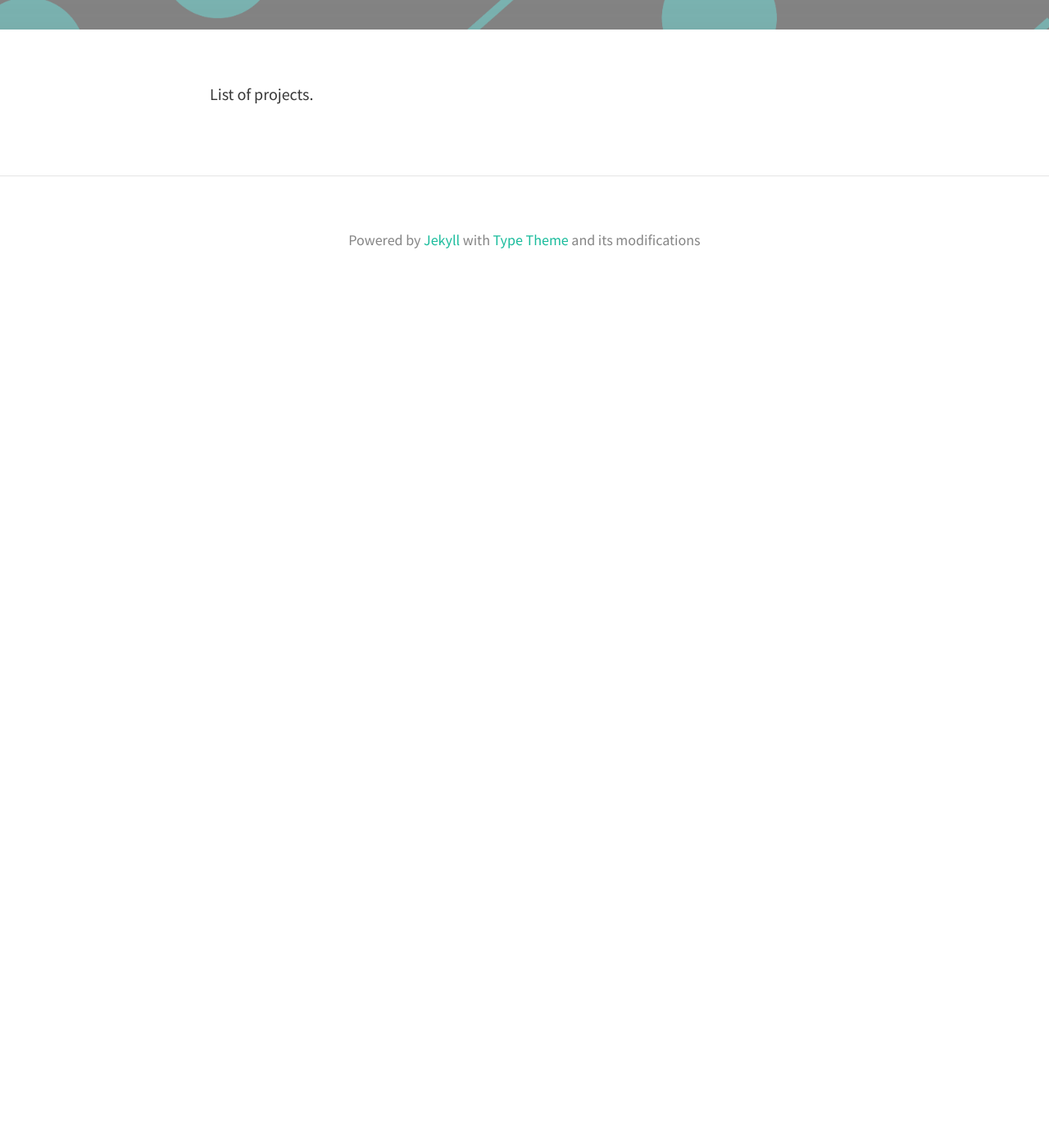
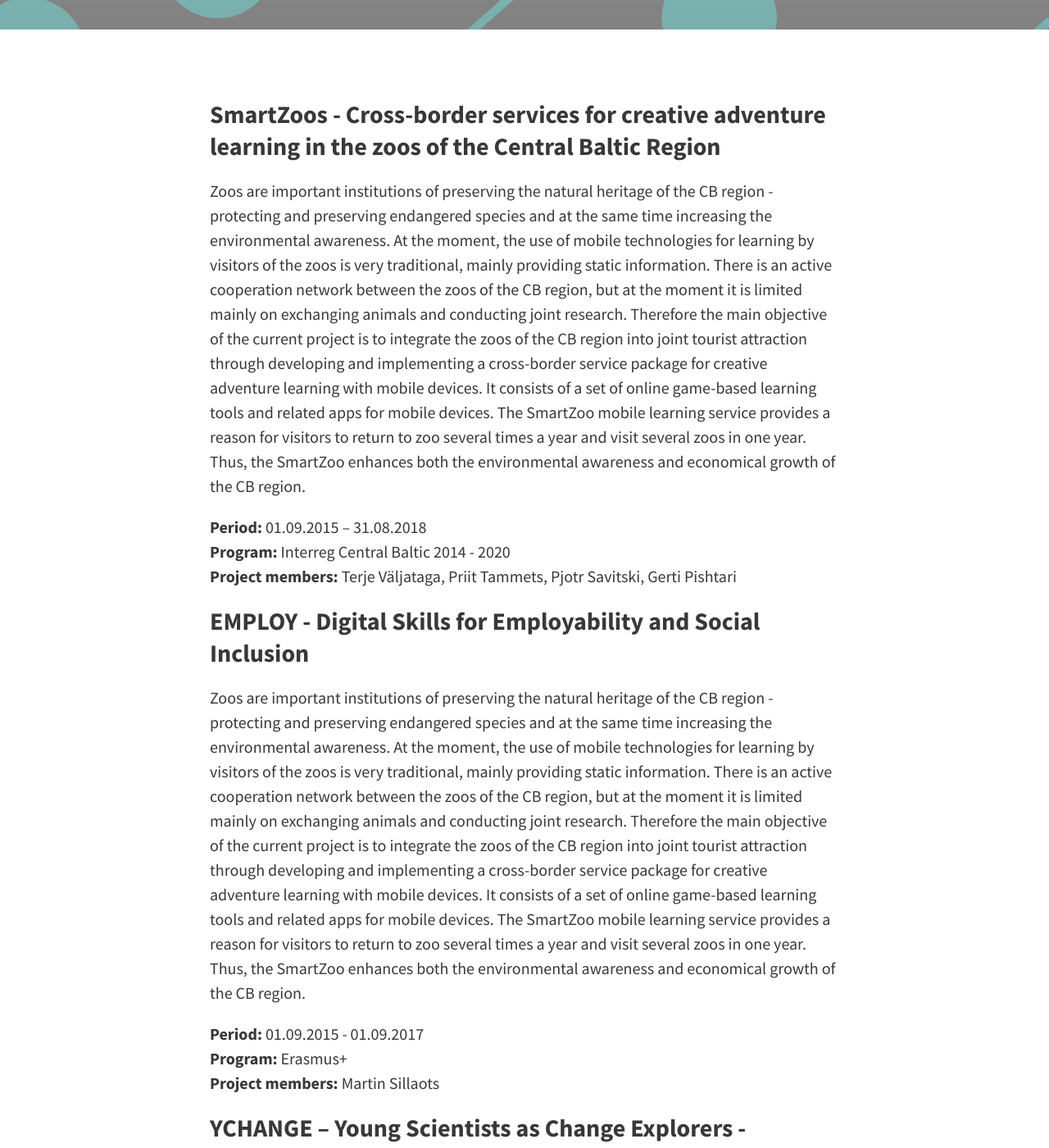
Before and after one commit to centre-for-educational-technology/htk-web, a Jekyll site: the page built from projects.md, in a window 1280 px wide and 1400 px high, scrolled down 349 px. Shown: the whole window at 82% size. Built offline with Jekyll 4.4.1, drawn with Linux system fonts in a browser that asks for light colours; nearby versions of some CDN libraries; before the commit the page ends 900 px from its top, so only the background shows below that; some of the changed text lies outside the part shown.

Commit message:
Update project page

```diff
--- a/projects.md
+++ b/projects.md
@@ -5,4 +5,28 @@
 feature-img: "img/sample_feature_img_3.png"
 ---
 
-List of projects.
+### SmartZoos - Cross-border services for creative adventure learning in the zoos of the Central Baltic Region
+
+Zoos are important institutions of preserving the natural heritage of the CB region - protecting and preserving endangered species and at the same time increasing the environmental awareness. At the moment, the use of mobile technologies for learning by visitors of the zoos is very traditional, mainly providing static information. There is an active cooperation network between the zoos of the CB region, but at the moment it is limited mainly on exchanging animals and conducting joint research.  Therefore the main objective of the current project is to integrate the zoos of the CB region into joint tourist attraction through developing and implementing a cross-border service package for creative adventure learning with mobile devices. It consists of a set of online game-based learning tools and related apps for mobile devices. The SmartZoo mobile learning service provides a reason for visitors to return to zoo several times a year and visit several zoos in one year. Thus, the SmartZoo enhances both the environmental awareness and economical growth of the CB region.
+
+**Period:** 01.09.2015 – 31.08.2018\\
+**Program:** Interreg Central Baltic 2014 - 2020\\
+**Project members:** Terje Väljataga, Priit Tammets, Pjotr Savitski, Gerti Pishtari
+
+
+### EMPLOY - Digital Skills for Employability and Social Inclusion
+
+Zoos are important institutions of preserving the natural heritage of the CB region - protecting and preserving endangered species and at the same time increasing the environmental awareness. At the moment, the use of mobile technologies for learning by visitors of the zoos is very traditional, mainly providing static information. There is an active cooperation network between the zoos of the CB region, but at the moment it is limited mainly on exchanging animals and conducting joint research.  Therefore the main objective of the current project is to integrate the zoos of the CB region into joint tourist attraction through developing and implementing a cross-border service package for creative adventure learning with mobile devices. It consists of a set of online game-based learning tools and related apps for mobile devices. The SmartZoo mobile learning service provides a reason for visitors to return to zoo several times a year and visit several zoos in one year. Thus, the SmartZoo enhances both the environmental awareness and economical growth of the CB region.
+
+**Period:** 01.09.2015 - 01.09.2017\\
+**Program:** Erasmus+\\
+**Project members:** Martin Sillaots
+
+
+### YCHANGE – Young Scientists as Change Explorers - Students Evaluating Environmental Change in Europe with Digital Space Technologies
+
+Zoos are important institutions of preserving the natural heritage of the CB region - protecting and preserving endangered species and at the same time increasing the environmental awareness. At the moment, the use of mobile technologies for learning by visitors of the zoos is very traditional, mainly providing static information. There is an active cooperation network between the zoos of the CB region, but at the moment it is limited mainly on exchanging animals and conducting joint research.  Therefore the main objective of the current project is to integrate the zoos of the CB region into joint tourist attraction through developing and implementing a cross-border service package for creative adventure learning with mobile devices. It consists of a set of online game-based learning tools and related apps for mobile devices. The SmartZoo mobile learning service provides a reason for visitors to return to zoo several times a year and visit several zoos in one year. Thus, the SmartZoo enhances both the environmental awareness and economical growth of the CB region.
+
+**Period:** 01.12.2016 – 30.11.2018\\
+**Program:** Erasmus+\\
+**Project members:** Terje Väljataga, Priit Tammets, Sander Aido
```
